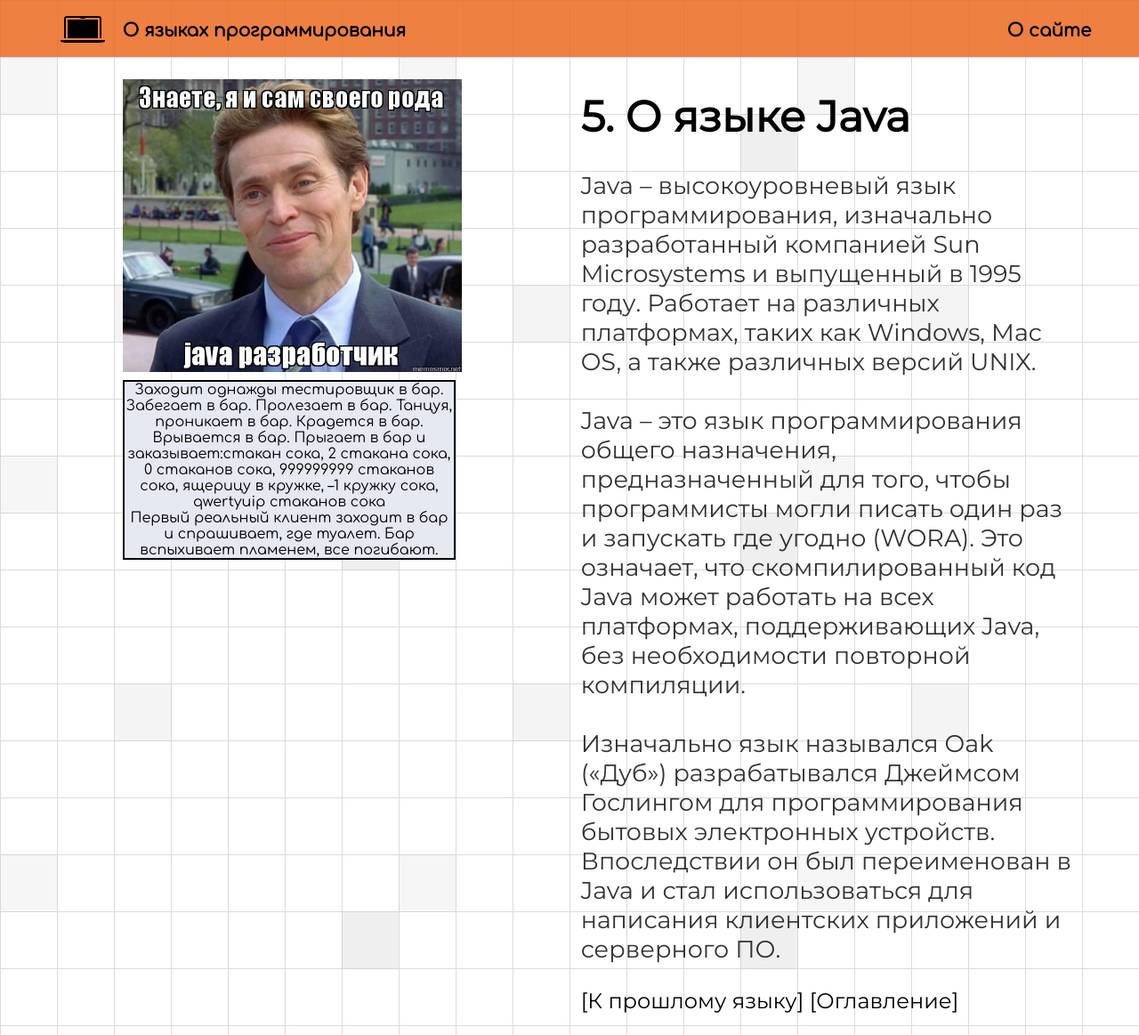
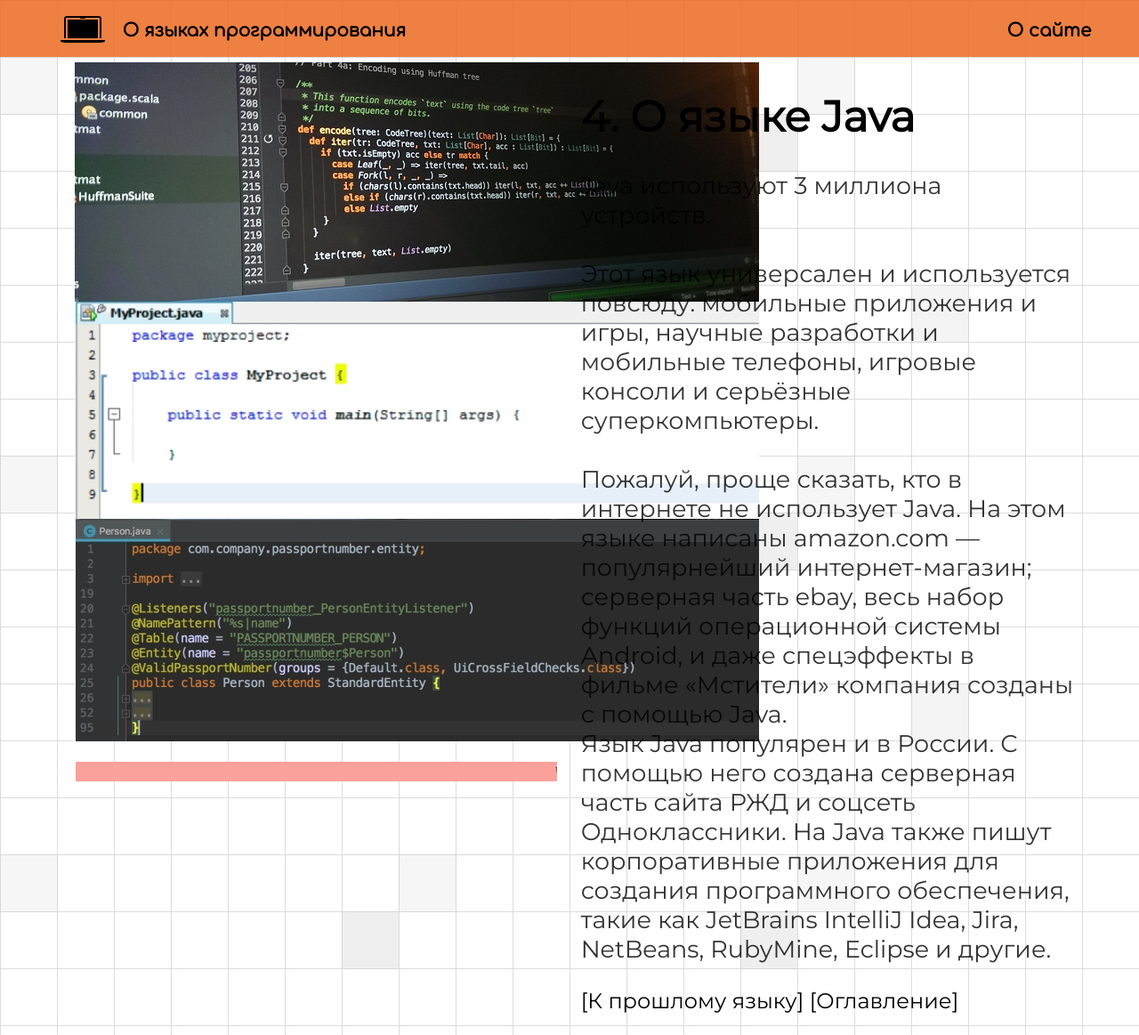
Before and after one commit to alexsssa/WEBSITE, a Flask app: page /java-page in a window 1280 px wide. Shown: the whole page at 89% size. Run offline with Flask 2, Linux system fonts and the light colour scheme.

Commit message:
стр джавы

```diff
--- a/static/css/style.css
+++ b/static/css/style.css
@@ -94,6 +94,10 @@
     color: rgba(0,0,0,1);
     text-decoration: none;
 }
+.aintext {
+    text-decoration: none;
+    color: rgba(0,0,0,0.800000011920929);
+}
 
 /* ПОЗИЦИОНИРОВАНИЕ */
 #top {
@@ -137,7 +141,7 @@
     color: rgba(0,0,0,1);
     font-family: Montserrat;
     font-size: 48px;
-    font-weight: Regulary;
+    font-weight: Regular;
     opacity: 1;
 }
 .text-2 {
--- a/templates/developer-page.html
+++ b/templates/developer-page.html
@@ -42,13 +42,14 @@
 </table>
 </div>
 <div id="center">
-    <p class="text-3" style="margin-top: 20%;"><b>Обо мне:</b> На данный момент я обучаюсь на третьем курсе
+    <p class="text-3" style="margin-top: 19%;"><b>Обо мне:</b> На данный момент я обучаюсь на третьем курсе
         профессионально-педагогического колледжа СГТУ имени Гагарина Ю.А. по специальности “Информационные системы
         и программирование”. Обладаю знаниями, необходимыми для программирования сетевых приложений, в том числе с
         использованием сторонних API, а также пользовательских интерфейсов и компьютерных игр. Уверенно владею языком
         программирования Python, а также на базовом уровне такими языками, как C#, C++, Java.</p>
-    <br><br>
+    <br><br><br>
     <p class="text-3"><b>Ссылка на VK: </b><a href="https://vk.com/viadolorrosa">https://vk.com/viadolorrosa</a></p>
+    <p class="text-3"><b>Ссылка на Telegram: </b><a href="https://t.me/vielless">@vielless</a></p>
     <p class="text-3"><b>Ссылка на GitHub: </b><a href="https://github.com/alexsssa">https://github.com/alexsssa</a></p>
 </div>
 
--- a/templates/java-page.html
+++ b/templates/java-page.html
@@ -25,23 +25,20 @@
 </div>
 <div style="margin-top: 5.5%">
 <div id="left">
-    <img src="static/img/java.jpg" style="width: 70%; margin-left: 10%; padding-top: 3.5%;">
-    <p class="text-in-square">Заходит однажды тестировщик в бар. Забегает в бар. Пролезает в бар. Танцуя, проникает в
-        бар. Крадется в бар. Врывается в бар. Прыгает в бар и заказывает:стакан сока, 2 стакана сока, 0 стаканов сока,
-        999999999 стаканов сока, ящерицу в кружке, –1 кружку сока, qwertyuip стаканов сока <br> Первый реальный клиент
-        заходит в бар и спрашивает, где туалет. Бар вспыхивает пламенем, все погибают.</p>
+    <img src="static/img/java.jpg">
+    <p style="margin-top: 3.5%;"></p>
+    <marquee bgcolor="#faa19b" hspace="1px;"><a href="https://www.ozon.ru/category/chay-9373/printsessa-yava-33069487/">Чай Принцесса Ява · Bestofindia/Чай Ассам черный индийский листовой Assam, 100г. Bestofindia. 189 ₽ 200 ₽ · Bestofindia/Чай Дарджилинг классический черный ...</a></marquee>
 </div>
 <div id="right">
-    <h1 class="text-1">5. О языке Java</h1>
-    <p class="text-4" style="font-size: 27px;">Java – высокоуровневый язык программирования, изначально разработанный
-      компанией Sun Microsystems и выпущенный в 1995 году. Работает на различных платформах, таких как Windows, Mac OS,
-      а также различных версий UNIX. <br><br>
-      Java – это язык программирования общего назначения, предназначенный для того, чтобы программисты могли писать
-      один раз и запускать где угодно (WORA). Это означает, что скомпилированный код Java может работать на всех
-      платформах, поддерживающих Java, без необходимости повторной компиляции.<br><br>
-      Изначально язык назывался Oak («Дуб») разрабатывался Джеймсом Гослингом для программирования бытовых электронных
-        устройств. Впоследствии он был переименован в Java и стал использоваться для написания клиентских приложений и
-        серверного ПО.
+    <h1 class="text-1">4. О языке Java</h1>
+    <p class="text-4" style="font-size: 27px;">Java используют 3 миллиона устройств.<br><br>Этот язык универсален и
+        используется повсюду: мобильные приложения и игры, научные разработки и мобильные телефоны, игровые консоли и
+        серьёзные суперкомпьютеры.<br><br>
+        Пожалуй, проще сказать, кто в интернете не использует Java. На этом языке написаны amazon.com — популярнейший
+        интернет-магазин; серверная часть ebay, весь набор функций операционной системы Android, и даже спецэффекты в
+        фильме «Мстители» компания созданы с помощью Java. <br>Язык Java популярен и в России. С помощью него создана
+        серверная часть сайта РЖД и соцсеть Одноклассники. На Java также пишут корпоративные приложения для создания
+        программного обеспечения, такие как JetBrains IntelliJ Idea, Jira, NetBeans, RubyMine, Eclipse и другие.
     </p>
     <p class="text-3"><a href="/cplus-page">[К прошлому языку]</a>            <a href="/contents-page">[Оглавление]</a></p>
 </div>
--- a/templates/sharp-page.html
+++ b/templates/sharp-page.html
@@ -25,8 +25,8 @@
 </div>
 <div style="margin-top: 5.5%">
 <div id="left">
-    <img src="static/img/sharp2.jpeg" style="width: 60%; margin-left: 14%; padding-top: 3.5%;">
-    <img src="static/img/sharp.png" style="width: 70%; margin-left: 10%;">
+    <img src="static/img/sharp2.jpeg" style="width: 65%; margin-left: 15%; padding-top: 3.5%;">
+    <img src="static/img/sharp.png" style="width: 75%; margin-left: 10%; padding-top: 1%;">
 </div>
 <div id="right">
     <h1 class="text-1">2. О языке C# («Си-шарп»)</h1>
@@ -38,7 +38,7 @@
     мобильных устройств. Все это стало возможным благодаря удобному Си-подобному синтаксису, строгому
     структурированию, огромному количеству фреймворков и библиотек (их число достигает нескольких сотен).
     <br><br>
-    По большому счёту — это Java с припаянным сбоку C<a href="/cplus-page">+</a>+ и парой фич.
+    По большому счёту — это Java с припаянным сбоку C<a href="/cplus-page" class="aintext">+</a>+ и парой фич.
     </p>
     <p class="text-3"><a href="/swift-page">[К прошлому языку]</a>            <a href="/contents-page">[Оглавление]</a></p>
 </div>
```
Also changed, not shown: templates/cplus-page.html (+9 -8 lines), static/img/404.png, static/img/java.jpg, static/img/sharp.png.
